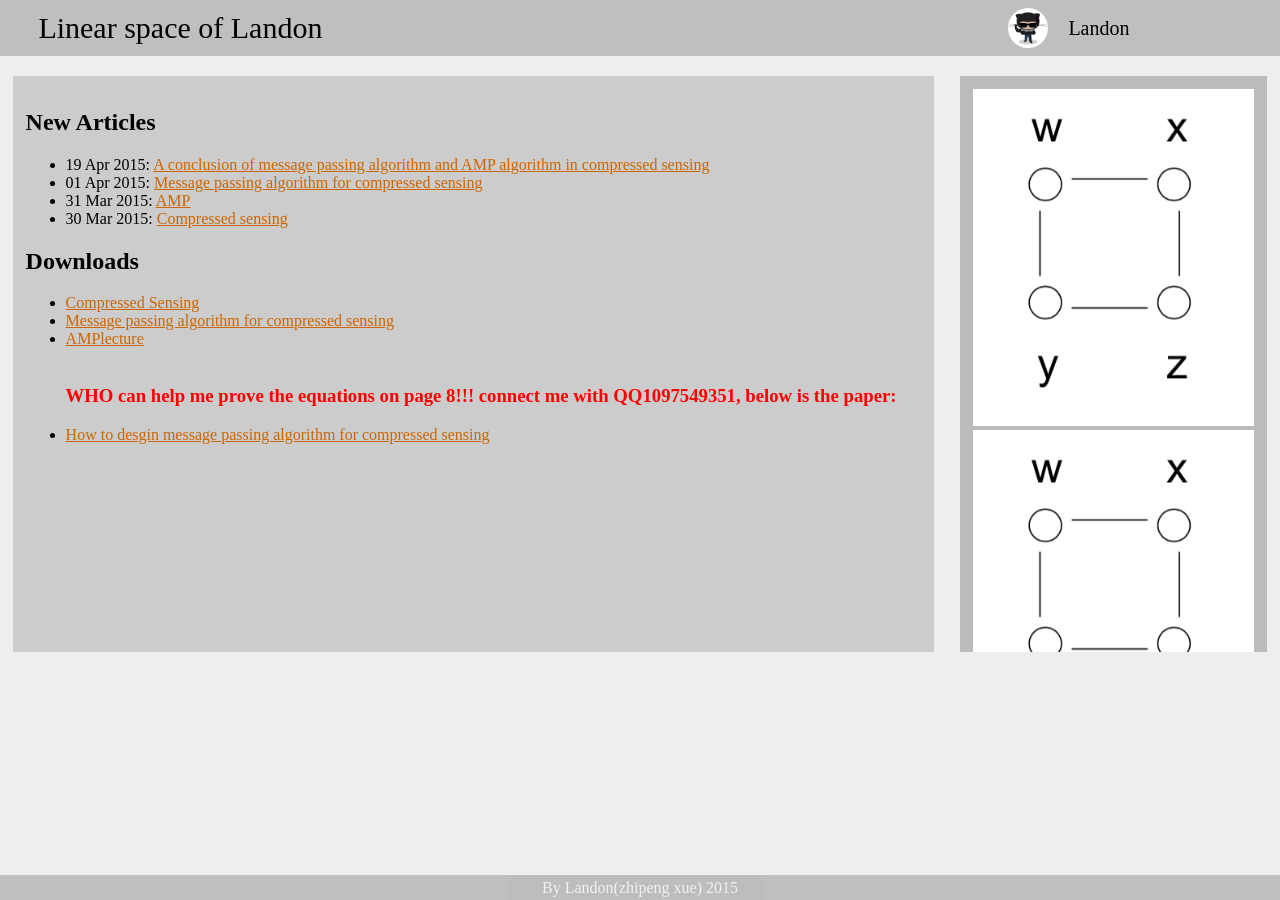
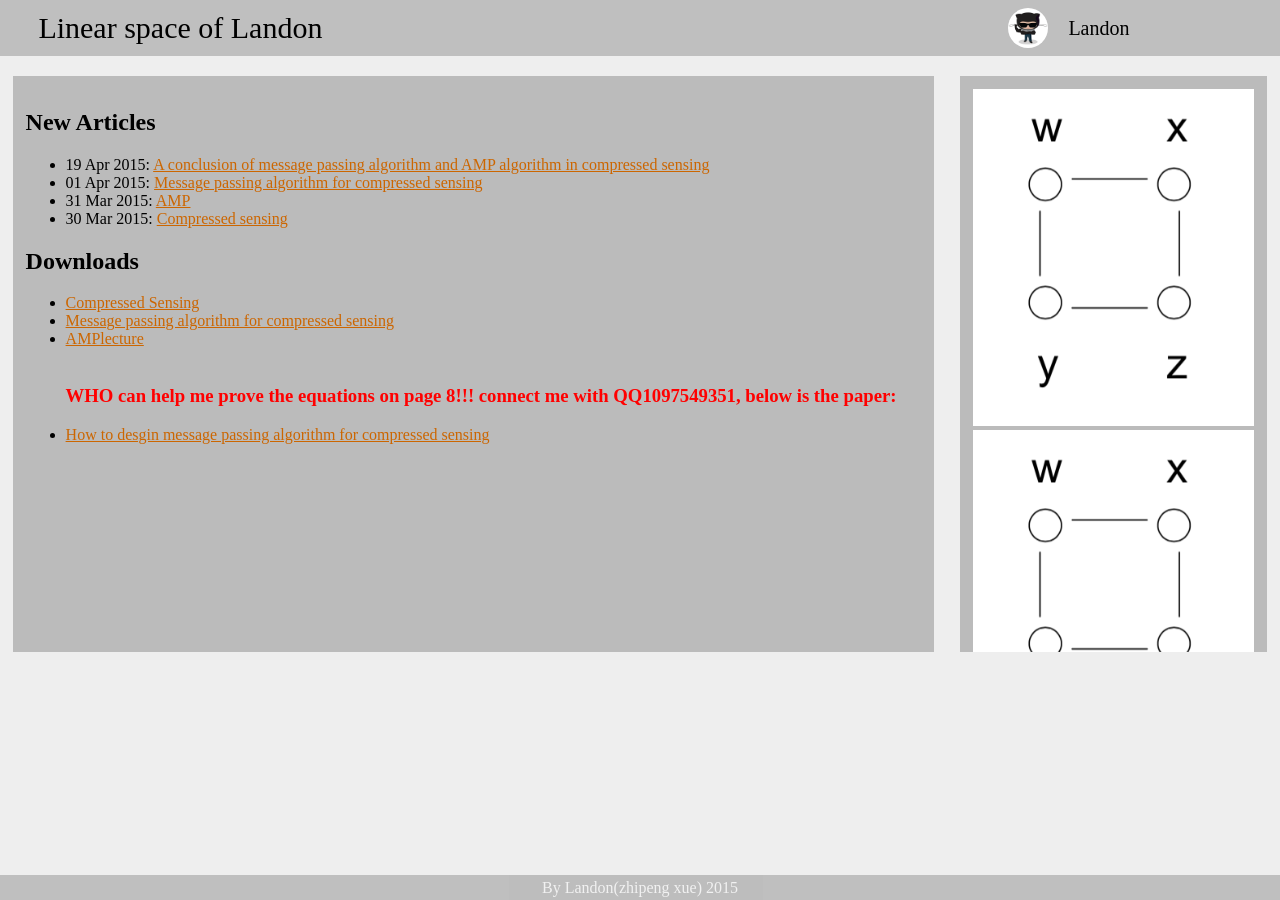
Before and after one commit to myworkstation/myworkstation.github.io, a Jekyll site: the page built from index.html, in a window 1280 px wide. Built offline with Jekyll 4.4.1, drawn with Linux system fonts in a browser that asks for light colours; nearby versions of some CDN libraries; library files that are not in the unit come from our copies.

```diff
--- a/css/index.css
+++ b/css/index.css
@@ -16,7 +16,7 @@
 
 #spacediv{width: 100%;height: 20px;margin: 0px;}
 
-#contextdiv{margin: 0px;margin-left: 1%;margin-right: 1%;color: black;width: 70%;/*background-color: rgba(0,0,0,0.6);*/padding: 1%;overflow: scroll;max-height: 550px;float: left;background: #CCCCCC;min-height: 550px;}
+#contextdiv{margin: 0px;margin-left: 1%;margin-right: 1%;color: black;width: 70%;/*background-color: rgba(0,0,0,0.6);*/padding: 1%;overflow: scroll;max-height: 550px;float: left;background: #BBBBBB;min-height: 550px;}
 
 #contextdiv a{color: #CC6600;}
 
```
